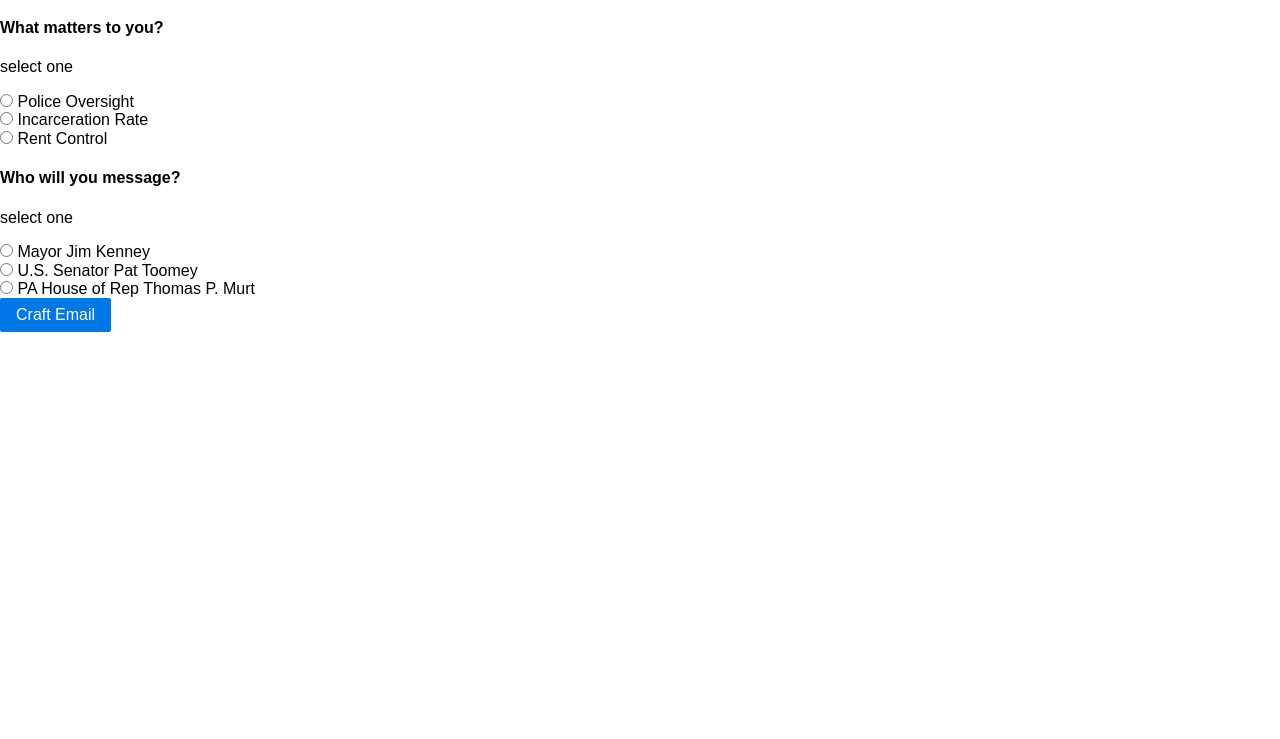
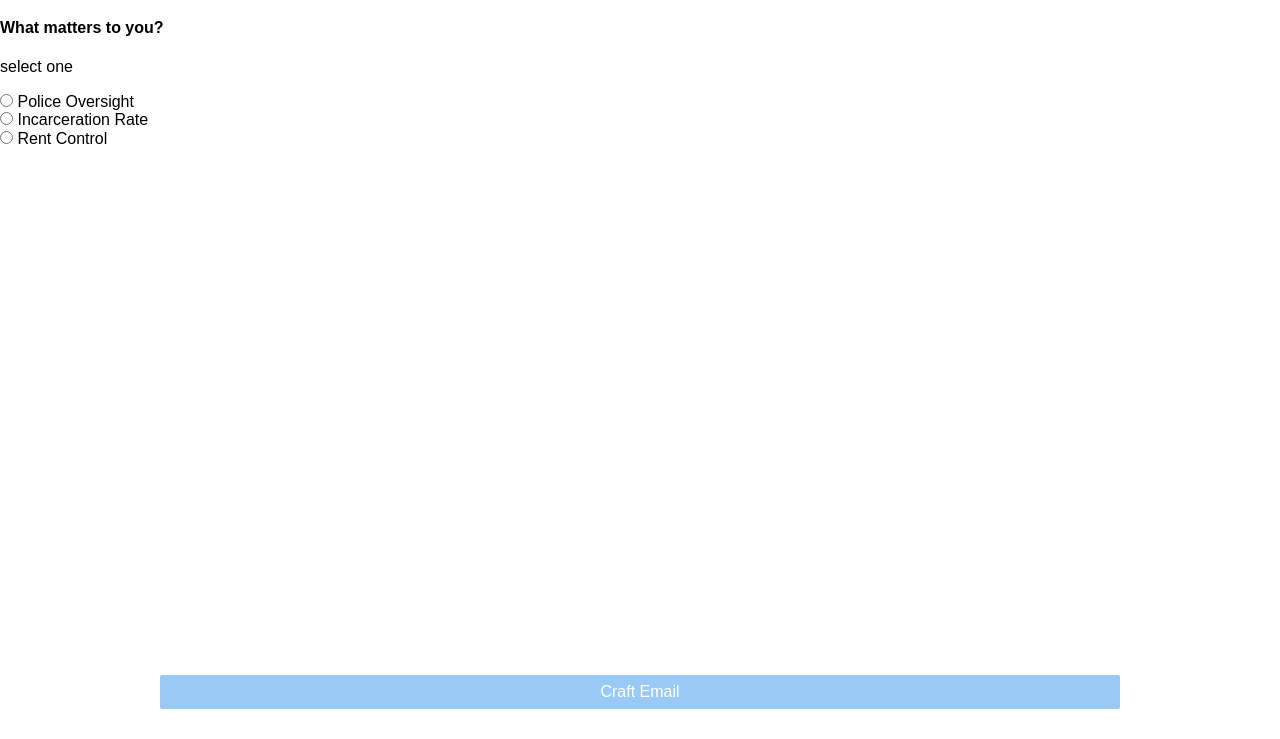
Before and after one commit to brendanfmartin/speakup, a website: page index.html in a window 1280 px wide. Shown: the part 61-800 px from the top of the page. Drawn offline with Linux system fonts and the light colour scheme.

Commit message:
Show/hide fields

```diff
--- a/css/main.css
+++ b/css/main.css
@@ -1,7 +1,3 @@
-.hidden {
-  display: none;
-}
-
 .notification-container {
   position: fixed;
   z-index: 9999;
@@ -16,3 +12,16 @@
   border: 2px solid black;
   border-top: 0;
 }
+
+.craft-button-container {
+  position: fixed;
+  z-index: 9999;
+  width: 100%;
+  text-align: center;
+  bottom: 0;
+  padding-bottom: 30px;
+}
+
+.craft-button {
+  width: 75%;
+}
--- a/index.html
+++ b/index.html
@@ -31,44 +31,47 @@
     </div>
   </div>
 
+  <div class="main-content">
     <h1>Philly Cares</h1>
 
-  <div class="topic list">
+    <div id="topic-list" class="topic list">
       <h4>What matters to you?</h4>
       <p>select one</p>
       <div>
-      <input type="radio" id="police_oversight" name="matter" value="police_oversight">
+        <input onclick="speak_up_lib.select_matter()" type="radio" id="police_oversight" name="matter" value="police_oversight">
         <label for="police_oversight">Police Oversight</label>
       </div>
       <div>
-      <input type="radio" id="incarceration" name="matter" value="incarceration">
+        <input onclick="speak_up_lib.select_matter()" type="radio" id="incarceration" name="matter" value="incarceration">
         <label for="incarceration">Incarceration Rate</label>
       </div>
       <div>
-      <input type="radio" id="rent_control" name="matter" value="rent_control">
+        <input onclick="speak_up_lib.select_matter()" type="radio" id="rent_control" name="matter" value="rent_control">
         <label for="rent_control">Rent Control</label>
       </div>
     </div>
 
-  <div class="official list">
+    <div id="official-list" class="official list" hidden>
       <h4>Who will you message?</h4>
       <p>select one</p>
       <div>
-      <input type="radio" id="jim_kenney" name="official" value="jim_kenney">
+        <input onclick="speak_up_lib.select_official()" type="radio" id="jim_kenney" name="official" value="jim_kenney">
         <label for="jim_kenney">Mayor Jim Kenney</label>
       </div>
       <div>
-      <input type="radio" id="pat_toomey" name="official" value="pat_toomey">
+        <input onclick="speak_up_lib.select_official()" type="radio" id="pat_toomey" name="official" value="pat_toomey">
         <label for="pat_toomey">U.S. Senator Pat Toomey</label>
       </div>
       <div>
-      <input type="radio" id="thomas_murt" name="official" value="thomas_murt">
+        <input onclick="speak_up_lib.select_official()" type="radio" id="thomas_murt" name="official" value="thomas_murt">
         <label for="thomas_murt">PA House of Rep Thomas P. Murt</label>
       </div>
     </div>
+  </div>
 
-  <button type="submit" class="pure-button pure-button-primary" onclick="speak_up_lib.craft_email()">Craft Email</button>
-  <a id="craft_mail_hidden_link" hidden></a>
+  <div class="craft-button-container craft-button-container">
+    <button type="submit" id="craft-email" class="pure-button pure-button-primary craft-button" onclick="speak_up_lib.craft_email()" disabled>Craft Email</button>
+  </div>
 
   <script src="js/main.js"></script>
 
--- a/js/main.js
+++ b/js/main.js
@@ -7,6 +7,10 @@
     const body = `${speak_up_maps.matter[matter].body} ${speak_up_maps.official[official].body}`;
     window.location.href = `mailto:${mailto}?body=${encodeURIComponent(body)}&subject=${encodeURIComponent(subject)}`;
   },
+
+  select_matter: () => document.getElementById('official-list').hidden = false,
+
+  select_official: () => document.getElementById('craft-email').disabled = false,
 
   get_radio_value: (elName) => Array.prototype.slice.call(document.getElementsByName(elName)).filter(r => r.checked)[0].value,
 };
```
Lines whose indentation alone changed are shown as unchanged.
